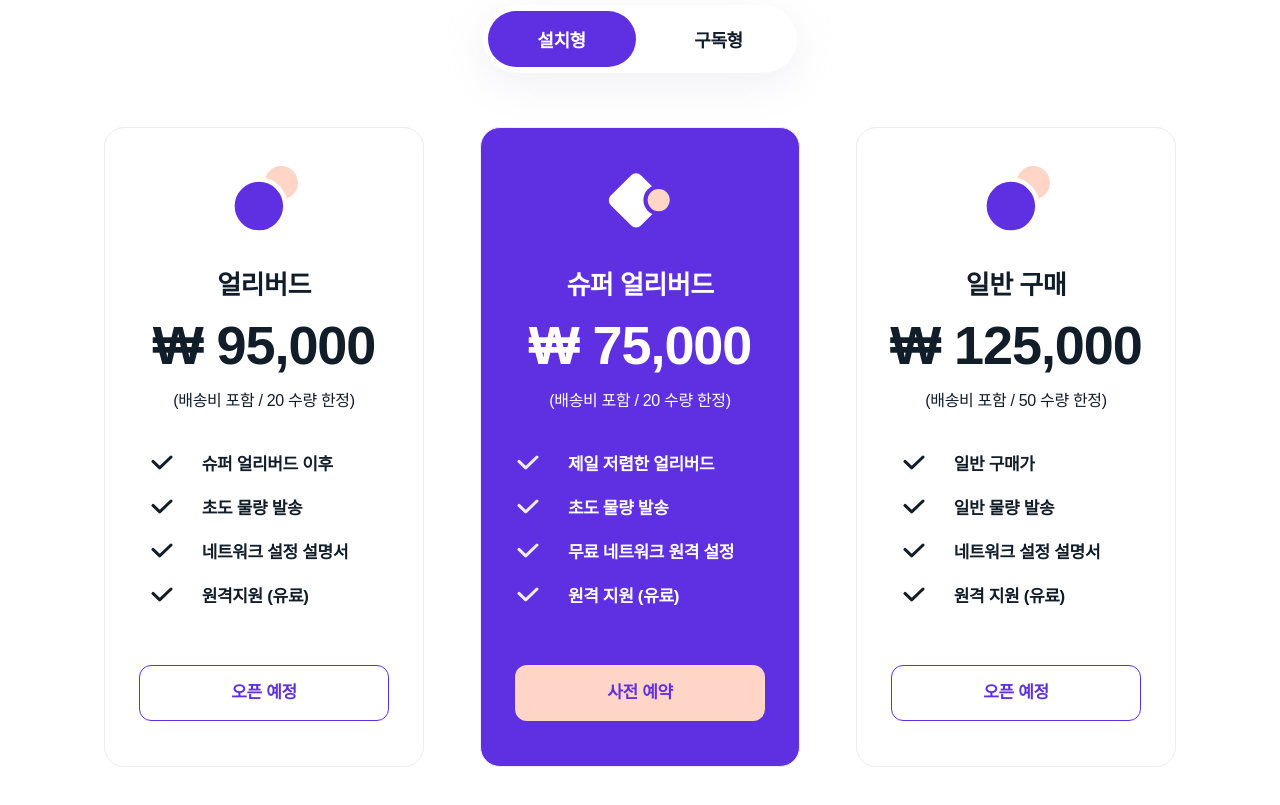
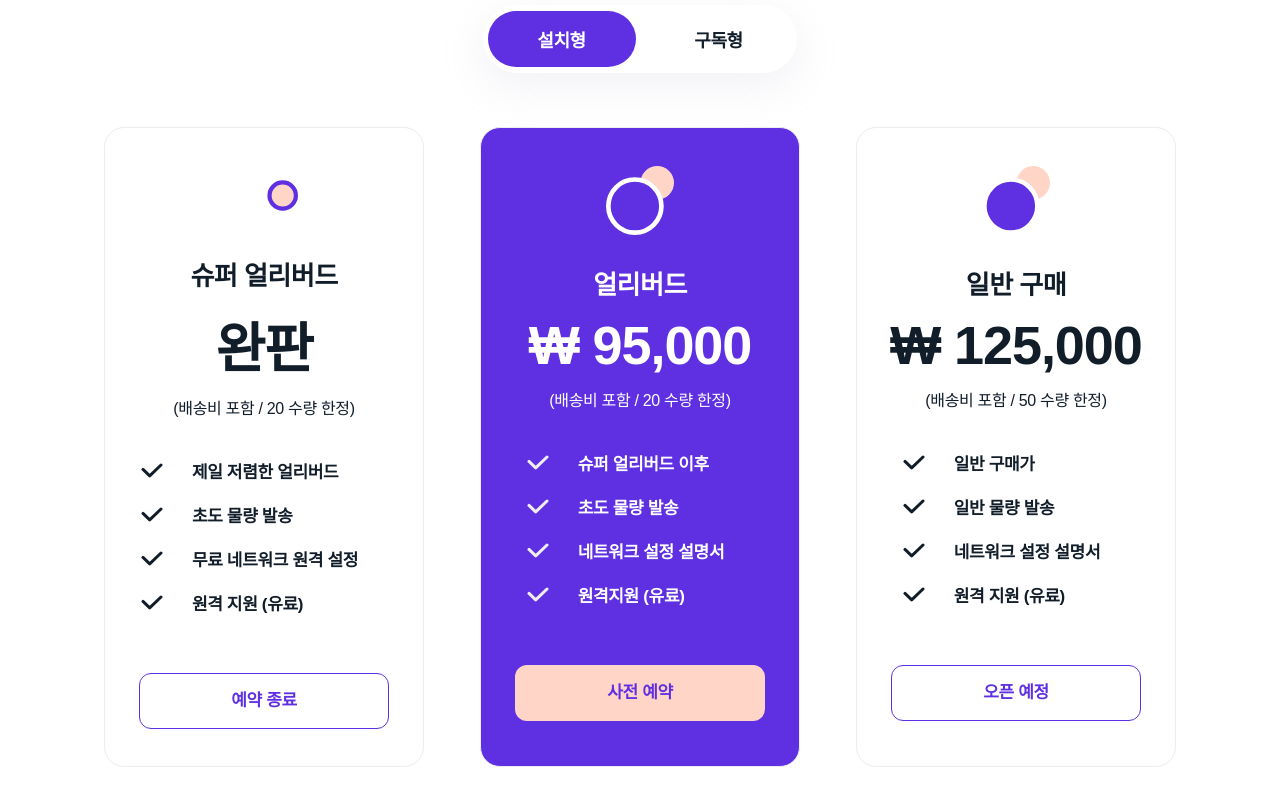
Before and after one commit to ho991217/pricing-plan, a React (Create React App) app: page / in a window 1280 px wide. Shown: the part 1160-1965 px from the top of the page. Built offline with nearby package versions, Linux system fonts and the light colour scheme.

Commit message:
완판 수정

```diff
--- a/src/sections/Pricing.tsx
+++ b/src/sections/Pricing.tsx
@@ -198,20 +198,45 @@ const PricingCardList = styled.ul`
 
 const SuperEarlyBird = () => {
    return (
+      <PricingCard>
+         <Icon src={PlusIcon_2} alt="아이콘" />
+         <PricingCardTitle>슈퍼 얼리버드</PricingCardTitle>
+         <PricingCardPrice>완판</PricingCardPrice>
+         <PricingCardDescription>
+            (배송비 포함 / 20 수량 한정)
+         </PricingCardDescription>
+         <PricingCardList>
+            <li>제일 저렴한 얼리버드</li>
+            <li>초도 물량 발송</li>
+            <li>무료 네트워크 원격 설정</li>
+            <li>원격 지원 (유료)</li>
+         </PricingCardList>
+         <Button
+            variant="outlined"
+            onClick={() => {
+               window.open("https://pf.kakao.com/_alKEG");
+            }}
+         >
+            예약 종료
+         </Button>
+      </PricingCard>
+   );
+};
+
+const EarlyBird = () => {
+   return (
       <PricingCard style={{ background: "#5F30E2", color: "#fff" }}>
-         <Icon src={PlusIcon_2} alt="아이콘" />
-         <PricingCardTitle style={{ color: "#fff" }}>
-            슈퍼 얼리버드
-         </PricingCardTitle>
-         <PricingCardPrice>₩ 75,000</PricingCardPrice>
+         <Icon src={PlusIcon_1} alt="아이콘" />
+         <PricingCardTitle style={{ color: "#fff" }}>얼리버드</PricingCardTitle>
+         <PricingCardPrice>₩ 95,000</PricingCardPrice>
          <PricingCardDescription>
             (배송비 포함 / 20 수량 한정)
          </PricingCardDescription>
          <PricingCardList style={{ listStyleImage: `url(${WhiteCheckIcon})` }}>
-            <li>제일 저렴한 얼리버드</li>
+            <li>슈퍼 얼리버드 이후</li>
             <li>초도 물량 발송</li>
-            <li>무료 네트워크 원격 설정</li>
-            <li>원격 지원 (유료)</li>
+            <li>네트워크 설정 설명서</li>
+            <li>원격지원 (유료)</li>
          </PricingCardList>
          <Button
             variant="secondary"
@@ -221,26 +246,6 @@ const SuperEarlyBird = () => {
          >
             사전 예약
          </Button>
-      </PricingCard>
-   );
-};
-
-const EarlyBird = () => {
-   return (
-      <PricingCard>
-         <Icon src={PlusIcon_1} alt="아이콘" />
-         <PricingCardTitle>얼리버드</PricingCardTitle>
-         <PricingCardPrice>₩ 95,000</PricingCardPrice>
-         <PricingCardDescription>
-            (배송비 포함 / 20 수량 한정)
-         </PricingCardDescription>
-         <PricingCardList>
-            <li>슈퍼 얼리버드 이후</li>
-            <li>초도 물량 발송</li>
-            <li>네트워크 설정 설명서</li>
-            <li>원격지원 (유료)</li>
-         </PricingCardList>
-         <Button variant="outlined">오픈 예정</Button>
       </PricingCard>
    );
 };
@@ -300,8 +305,8 @@ const Pricing = ({ isMobile }: { isMobile: boolean }) => {
             </PricingContainer>
 
             <PricingContainer>
+               <SuperEarlyBird />
                <EarlyBird />
-               <SuperEarlyBird />
                <Normal />
             </PricingContainer>
          </ResponsiveLayout>
```
